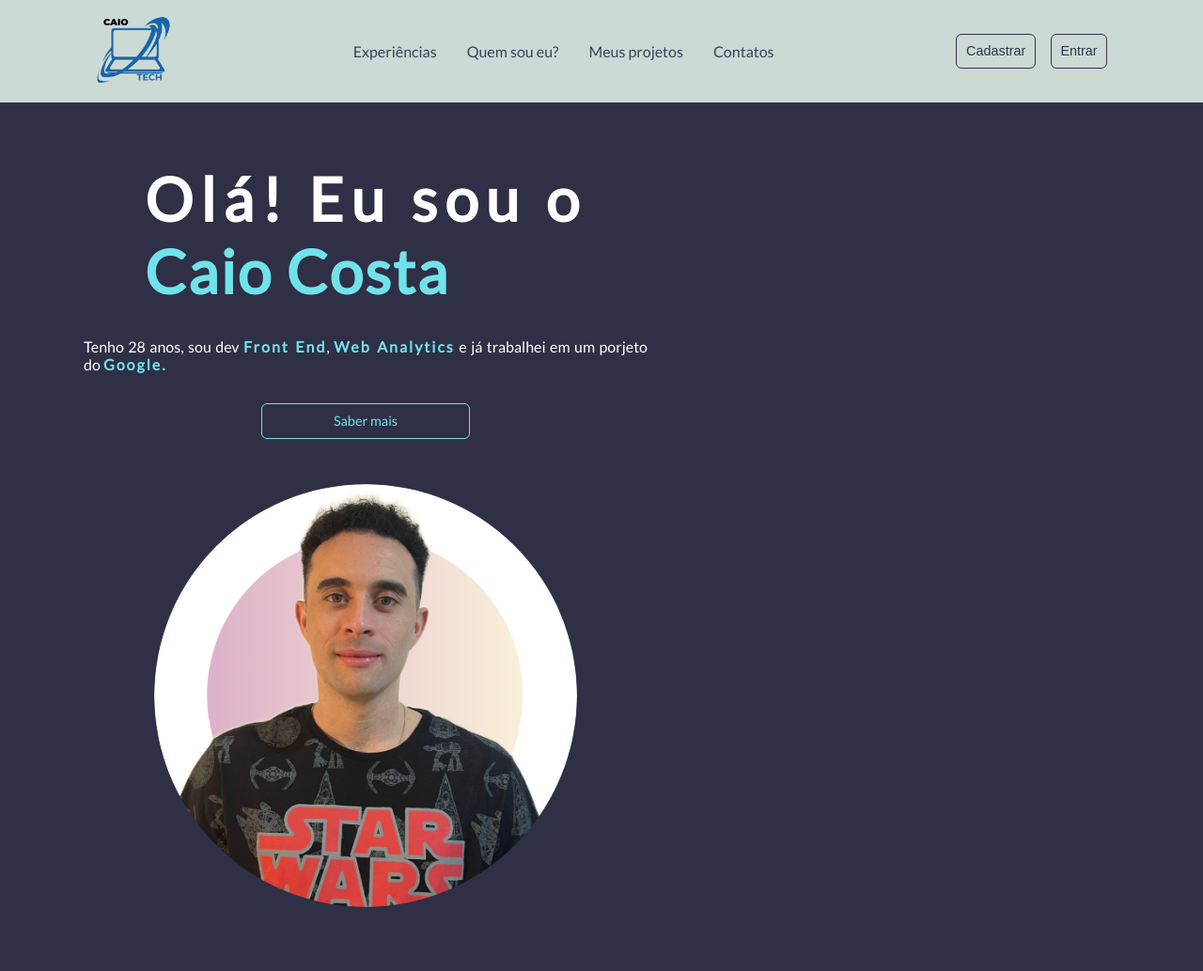
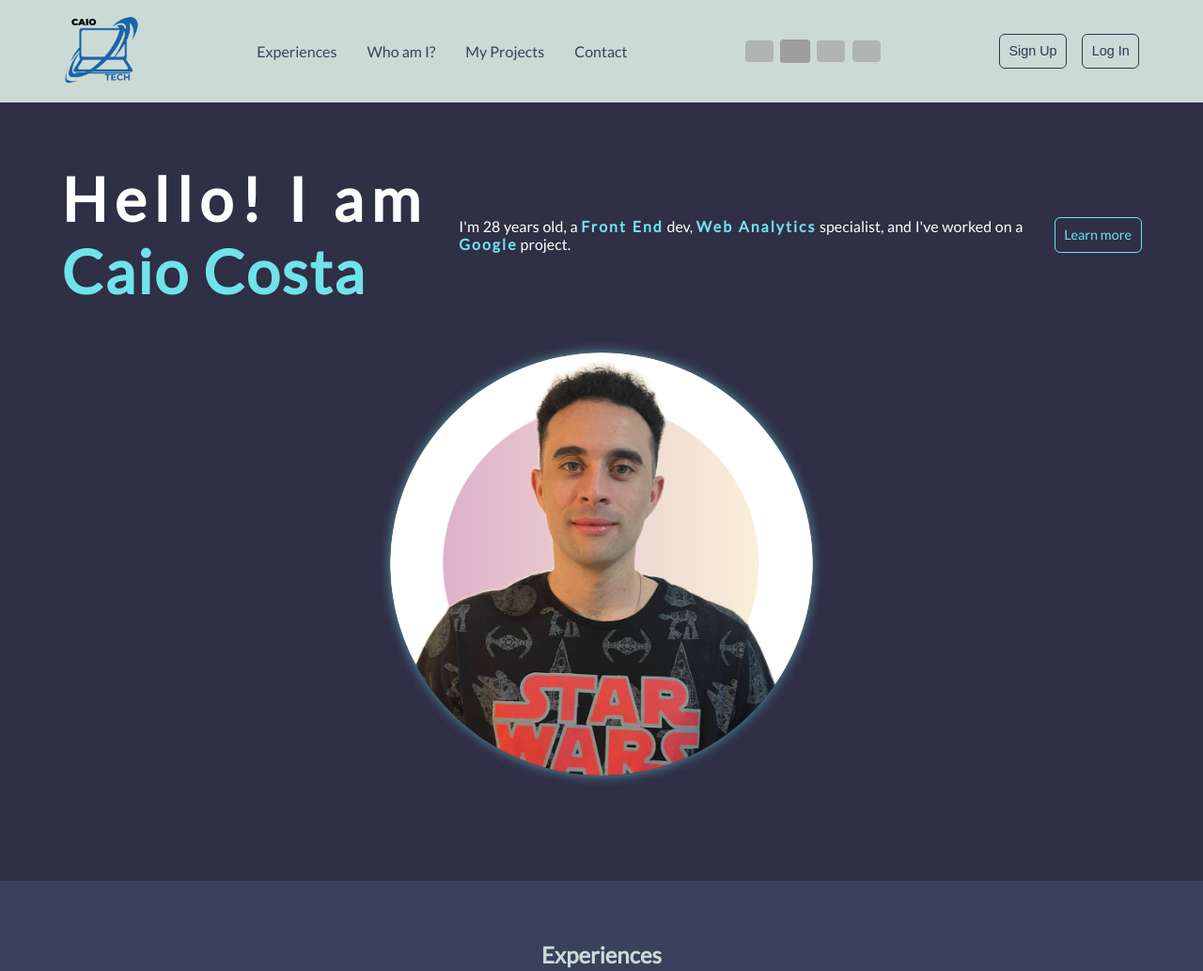
Before and after one commit to caiojcosta/Caio-Costa, a plain HTML site: page index.html in a window 1280 px wide. Shown: the top 1033 px of the page at 94% size. Drawn offline with Linux system fonts and the light colour scheme; no server answers; grey boxes are pictures that could not be loaded.

Commit message:
Idiomas
Alteração do idioma.

```diff
--- a/index.html
+++ b/index.html
@@ -1,59 +1,60 @@
 <!DOCTYPE html>
-<html lang="en">
-
+<html lang="pt-BR">
 <head>
     <meta charset="UTF-8">
     <meta http-equiv="X-UA-Compatible" content="IE=edge">
     <meta name="viewport" content="width=device-width, initial-scale=1.0">
     <link rel="stylesheet" href="style.css">
-    <title>Caio Costa</title>
+    <title>Caio Costat</title>
 
-    <!-- Google Tag Manager -->
-<script>(function(w,d,s,l,i){w[l]=w[l]||[];w[l].push({'gtm.start':
-new Date().getTime(),event:'gtm.js'});var f=d.getElementsByTagName(s)[0],
-j=d.createElement(s),dl=l!='dataLayer'?'&l='+l:'';j.async=true;j.src=
-'https://www.googletagmanager.com/gtm.js?id='+i+dl;f.parentNode.insertBefore(j,f);
-})(window,document,'script','dataLayer','GTM-WQWFKL5R');</script>
-<!-- End Google Tag Manager -->
-
+    <!-- Google tag (gtag.js) -->
+    <script async src="https://www.googletagmanager.com/gtag/js?id=G-Y9HDGN8F5L"></script>
+    <script>
+      window.dataLayer = window.dataLayer || [];
+      function gtag(){dataLayer.push(arguments);}
+      gtag('js', new Date());
+      gtag('config', 'G-Y9HDGN8F5L');
+    </script>
 </head>
 
 <body>
-    <!-- Google Tag Manager (noscript) -->
-<noscript><iframe src="https://www.googletagmanager.com/ns.html?id=GTM-WQWFKL5R"
-height="0" width="0" style="display:none;visibility:hidden"></iframe></noscript>
-<!-- End Google Tag Manager (noscript) -->
-
     <header>
         <div class="box-img-header">
-            <img class="img-logo" src="./images/logo.png" alt="Logo CJ">
+            <img class="img-logo" src="./images/logo.png" alt="Logotipo de Caio Costa com as iniciais CJ">
         </div>
         <nav>
-            <a href="#experiences" class="nav-link">Experiências</a>
-            <a href="#who-am-i" class="nav-link">Quem sou eu?</a>
-            <a href="#my-projects" class="nav-link">Meus projetos</a>
-            <a href="#contact" class="nav-link">Contatos</a>
+            <a href="#experiences" class="nav-link" data-translate-key="nav_experiences">Experiências</a>
+            <a href="#who-am-i" class="nav-link" data-translate-key="nav_whoami">Quem sou eu?</a>
+            <a href="#my-projects" class="nav-link" data-translate-key="nav_projects">Meus projetos</a>
+            <a href="#contact" class="nav-link" data-translate-key="nav_contact">Contatos</a>
         </nav>
+        <div class="language-switcher">
+            <img src="https://flagcdn.com/w40/br.png" alt="Bandeira do Brasil" data-lang="pt-BR" title="Português (Brasil)">
+            <img src="https://flagcdn.com/w40/us.png" alt="Bandeira dos Estados Unidos" data-lang="en-US" title="English (USA)">
+            <img src="https://flagcdn.com/w40/es.png" alt="Bandeira da Espanha" data-lang="es-ES" title="Español (España)">
+            <img src="https://flagcdn.com/w40/cn.png" alt="Bandeira da China" data-lang="zh-CN" title="中文 (中国)">
+        </div>
         <div class="box-btn-actions">
-            <button class="btn-action">Cadastrar</button>
-            <button class="btn-action">Entrar</button>
+            <button class="btn-action" data-translate-key="btn_signup">Cadastrar</button>
+            <button class="btn-action" data-translate-key="btn_login">Entrar</button>
         </div>
     </header>
 
     <main>
         <section class="first-section">
-            <h1>Olá! Eu sou o <br> <strong>Caio Costa</strong></h1>
-            <p>Tenho 28 anos, sou dev <strong>Front End</strong>, <strong>Web Analytics</strong> e já trabalhei em um porjeto do <strong>Google.</strong></p>
-            <a class="btn-action link-action" href="#contact">Saber mais</a>
+            <h1 data-translate-key="h1_greeting">Olá! Eu sou o <br> <strong>Caio Costa</strong></h1>
+            <p data-translate-key="p_intro">Tenho 28 anos, sou dev <strong>Front End</strong>, <strong>Web Analytics</strong> e já trabalhei em um porjeto do <strong>Google.</strong></p>
+            <a class="btn-action link-action" href="#contact" data-translate-key="btn_knowmore">Saber mais</a>
             <div class="box-img-main">
                 <img class="img-profile" src="./images/profile.png" alt="Perfil Caio Costa">
             </div>
         </section>
 
         <section id="experiences" class="second-section">
-            <h2 class="title">Experiências</h2>
+            <h2 class="title" data-translate-key="title_experiences">Experiências</h2>
             <div>
                 <ul>
+                    <!-- Nomes de tecnologias geralmente não são traduzidos -->
                     <li>HTML</li>
                     <li>CSS</li>
                     <li>JavaScript</li>
@@ -64,54 +65,45 @@ height="0" width="0" style="display:none;visibility:hidden"></iframe></noscript>
             </div>
         </section>
 
-        <section id="who-am-i" class="third-section">
-            <h2 class="title">Quem sou eu ?</h2>
+        <section id="who-am-i" class="third-section" >
+            <h2 class="title" data-translate-key="title_whoami">Quem sou eu?</h2>
             <div>
                 <img class="img-who-am-i" src="./images/foto.png" alt="Imagem Caio">
-                <p>Meu nome é <strong> Caio Costa </strong>, formado em <strong>Gestão da Tecnologia da
-                        Informação</strong> pelo Senac. Sou um profissional de TI com um pouco mais de 7 anos de
-                    experiência em suporte técnico, desenvolvimento Web e <strong> Web Analytics </strong>. Domínio de
-                    HTML,
-                    CSS, JavaScript e sistemas de <strong>CMS</strong>.</p>
+                <p data-translate-key="p_whoami">Meu nome é <strong> Caio Costa </strong>, formado em <strong>Gestão da Tecnologia da Informação</strong> pelo Senac. Sou um profissional de TI com um pouco mais de 7 anos de experiência em suporte técnico, desenvolvimento Web e <strong> Web Analytics </strong>. Domínio de HTML, CSS, JavaScript e sistemas de <strong>CMS</strong>.</p>
             </div>
         </section>
 
-        <section id="my-projects" class="fourth-section">
-            <h2 class="title">Meus projetos</h2>
-            <p id="loading">Carregando...</p>
+        <section id="my-projects" class="fourth-section" >
+            <h2 class="title" data-translate-key="title_myprojects">Meus projetos</h2>
+            <p id="loading" data-translate-key="p_loading">Carregando...</p>
             <div id="my-projects-list"></div>
         </section>
-
-
     </main>
 
     <footer id="contact">
-        <h2 class="title">Contato</h2>
+        <h2 class="title" data-translate-key="title_contact">Contato</h2>
         <div>
             <a href="https://www.linkedin.com/in/-caio/" title="Linkedin" target="_blank">
-                <svg xmlns="http://www.w3.org/2000/svg" width="16" height="16" fill="#fff" class="bi bi-linkedin"
-                    viewBox="0 0 16 16">
-                    <path
-                        d="M0 1.146C0 .513.526 0 1.175 0h13.65C15.474 0 16 .513 16 1.146v13.708c0 .633-.526 1.146-1.175 1.146H1.175C.526 16 0 15.487 0 14.854zm4.943 12.248V6.169H2.542v7.225zm-1.2-8.212c.837 0 1.358-.554 1.358-1.248-.015-.709-.52-1.248-1.342-1.248S2.4 3.226 2.4 3.934c0 .694.521 1.248 1.327 1.248zm4.908 8.212V9.359c0-.216.016-.432.08-.586.173-.431.568-.878 1.232-.878.869 0 1.216.662 1.216 1.634v3.865h2.401V9.25c0-2.22-1.184-3.252-2.764-3.252-1.274 0-1.845.7-2.165 1.193v.025h-.016l.016-.025V6.169h-2.4c.03.678 0 7.225 0 7.225z" />
+                <svg xmlns="http://www.w3.org/2000/svg" width="16" height="16" fill="#fff" class="bi bi-linkedin" viewBox="0 0 16 16">
+                    <path d="M0 1.146C0 .513.526 0 1.175 0h13.65C15.474 0 16 .513 16 1.146v13.708c0 .633-.526 1.146-1.175 1.146H1.175C.526 16 0 15.487 0 14.854zm4.943 12.248V6.169H2.542v7.225zm-1.2-8.212c.837 0 1.358-.554 1.358-1.248-.015-.709-.52-1.248-1.342-1.248S2.4 3.226 2.4 3.934c0 .694.521 1.248 1.327 1.248zm4.908 8.212V9.359c0-.216.016-.432.08-.586.173-.431.568-.878 1.232-.878.869 0 1.216.662 1.216 1.634v3.865h2.401V9.25c0-2.22-1.184-3.252-2.764-3.252-1.274 0-1.845.7-2.165 1.193v.025h-.016l.016-.025V6.169h-2.4c.03.678 0 7.225 0 7.225z" />
                 </svg>
             </a>
-            <a href="https://wa.me/5511988159572?text=Oi%20Caio,%20gostei%20do%20seu%20portfolio.%20Vamos%20bater%20um%20papo%3F" title="Whatsapp" target="_blank">
-                <svg xmlns="http://www.w3.org/2000/svg" width="16" height="16" fill="#fff" class="bi bi-whatsapp"
-                    viewBox="0 0 16 16">
-                    <path
-                        d="M13.601 2.326A7.85 7.85 0 0 0 7.994 0C3.627 0 .068 3.558.064 7.926c0 1.399.366 2.76 1.057 3.965L0 16l4.204-1.102a7.9 7.9 0 0 0 3.79.965h.004c4.368 0 7.926-3.558 7.93-7.93A7.9 7.9 0 0 0 13.6 2.326zM7.994 14.521a6.6 6.6 0 0 1-3.356-.92l-.24-.144-2.494.654.666-2.433-.156-.251a6.56 6.56 0 0 1-1.007-3.505c0-3.626 2.957-6.584 6.591-6.584a6.56 6.56 0 0 1 4.66 1.931 6.56 6.56 0 0 1 1.928 4.66c-.004 3.639-2.961 6.592-6.592 6.592m3.615-4.934c-.197-.099-1.17-.578-1.353-.646-.182-.065-.315-.099-.445.099-.133.197-.513.646-.627.775-.114.133-.232.148-.43.05-.197-.1-.836-.308-1.592-.985-.59-.525-.985-1.175-1.103-1.372-.114-.198-.011-.304.088-.403.087-.088.197-.232.296-.346.1-.114.133-.198.198-.33.065-.134.034-.248-.015-.347-.05-.099-.445-1.076-.612-1.47-.16-.389-.323-.335-.445-.34-.114-.007-.247-.007-.38-.007a.73.73 0 0 0-.529.247c-.182.198-.691.677-.691 1.654s.71 1.916.81 2.049c.098.133 1.394 2.132 3.383 2.992.47.205.84.326 1.129.418.475.152.904.129 1.246.08.38-.058 1.171-.48 1.338-.943.164-.464.164-.86.114-.943-.049-.084-.182-.133-.38-.232" />
+            <a href="#" title="Conecte-se comigo no WhatsApp" target="_blank">
+                <svg xmlns="http://www.w3.org/2000/svg" width="16" height="16" fill="#fff" class="bi bi-whatsapp" viewBox="0 0 16 16">
+                    <path d="M13.601 2.326A7.85 7.85 0 0 0 7.994 0C3.627 0 .068 3.558.064 7.926c0 1.399.366 2.76 1.057 3.965L0 16l4.204-1.102a7.9 7.9 0 0 0 3.79.965h.004c4.368 0 7.926-3.558 7.93-7.93A7.9 7.9 0 0 0 13.6 2.326zM7.994 14.521a6.6 6.6 0 0 1-3.356-.92l-.24-.144-2.494.654.666-2.433-.156-.251a6.56 6.56 0 0 1-1.007-3.505c0-3.626 2.957-6.584 6.591-6.584a6.56 6.56 0 0 1 4.66 1.931 6.56 6.56 0 0 1 1.928 4.66c-.004 3.639-2.961 6.592-6.592 6.592m3.615-4.934c-.197-.099-1.17-.578-1.353-.646-.182-.065-.315-.099-.445.099-.133.197-.513.646-.627.775-.114.133-.232.148-.43.05-.197-.1-.836-.308-1.592-.985-.59-.525-.985-1.175-1.103-1.372-.114-.198-.011-.304.088-.403.087-.088.197-.232.296-.346.1-.114.133-.198.198-.33.065-.134.034-.248-.015-.347-.05-.099-.445-1.076-.612-1.47-.16-.389-.323-.335-.445-.34-.114-.007-.247-.007-.38-.007a.73.73 0 0 0-.529.247c-.182.198-.691.677-.691 1.654s.71 1.916.81 2.049c.098.133 1.394 2.132 3.383 2.992.47.205.84.326 1.129.418.475.152.904.129 1.246.08.38-.058 1.171-.48 1.338-.943.164-.464.164-.86.114-.943-.049-.084-.182-.133-.38-.232" />
                 </svg>
             </a>
             <a href="https://github.com/caiojcosta" title="GitHub" target="_blank">
-                <svg xmlns="http://www.w3.org/2000/svg" width="16" height="16" fill="#fff" class="bi bi-github"
-                    viewBox="0 0 16 16">
-                    <path
-                        d="M8 0C3.58 0 0 3.58 0 8c0 3.54 2.29 6.53 5.47 7.59.4.07.55-.17.55-.38 0-.19-.01-.82-.01-1.49-2.01.37-2.53-.49-2.69-.94-.09-.23-.48-.94-.82-1.13-.28-.15-.68-.52-.01-.53.63-.01 1.08.58 1.23.82.72 1.21 1.87.87 2.33.66.07-.52.28-.87.51-1.07-1.78-.2-3.64-.89-3.64-3.95 0-.87.31-1.59.82-2.15-.08-.2-.36-1.02.08-2.12 0 0 .67-.21 2.2.82.64-.18 1.32-.27 2-.27s1.36.09 2 .27c1.53-1.04 2.2-.82 2.2-.82.44 1.1.16 1.92.08 2.12.51.56.82 1.27.82 2.15 0 3.07-1.87 3.75-3.65 3.95.29.25.54.73.54 1.48 0 1.07-.01 1.93-.01 2.2 0 .21.15.46.55.38A8.01 8.01 0 0 0 16 8c0-4.42-3.58-8-8-8" />
+                <svg xmlns="http://www.w3.org/2000/svg" width="16" height="16" fill="#fff" class="bi bi-github" viewBox="0 0 16 16">
+                    <path d="M8 0C3.58 0 0 3.58 0 8c0 3.54 2.29 6.53 5.47 7.59.4.07.55-.17.55-.38 0-.19-.01-.82-.01-1.49-2.01.37-2.53-.49-2.69-.94-.09-.23-.48-.94-.82-1.13-.28-.15-.68-.52-.01-.53.63-.01 1.08.58 1.23.82.72 1.21 1.87.87 2.33.66.07-.52.28-.87.51-1.07-1.78-.2-3.64-.89-3.64-3.95 0-.87.31-1.59.82-2.15-.08-.2-.36-1.02.08-2.12 0 0 .67-.21 2.2.82.64-.18 1.32-.27 2-.27s1.36.09 2 .27c1.53-1.04 2.2-.82 2.2-.82.44 1.1.16 1.92.08 2.12.51.56.82 1.27.82 2.15 0 3.07-1.87 3.75-3.65 3.95.29.25.54.73.54 1.48 0 1.07-.01 1.93-.01 2.2 0 .21.15.46.55.38A8.01 8.01 0 0 0 16 8c0-4.42-3.58-8-8-8" />
                 </svg>
             </a>
         </div>
     </footer>
+    <!-- O arquivo de traduções deve vir primeiro -->
+    <script src="translations.js"></script>
+    <!-- O arquivo de lógica vem depois, pois usa as traduções -->
+    <script src="language.js"></script>
+    <script src="main.js"></script>
 </body>
-<script src="main.js"></script>
-
 </html>
--- /dev/null
+++ b/language.js
@@ -0,0 +1,48 @@
+document.addEventListener('DOMContentLoaded', () => {
+    const languageSwitcher = document.querySelector('.language-switcher');
+
+    const setLanguage = (lang) => {
+        // Percorre todos os elementos que têm a chave de tradução
+        document.querySelectorAll('[data-translate-key]').forEach(element => {
+            const key = element.getAttribute('data-translate-key');
+            // Verifica se a tradução para o idioma e a chave existem
+            if (translations[lang] && translations[lang][key]) {
+                // Substitui o conteúdo do elemento pela tradução
+                element.innerHTML = translations[lang][key];
+            }
+        });
+
+        // Atualiza o atributo 'lang' da tag <html> para acessibilidade
+        document.documentElement.lang = lang;
+
+        // Salva a preferência de idioma no navegador do usuário
+        localStorage.setItem('language', lang);
+
+        // Atualiza qual bandeira aparece como "ativa"
+        languageSwitcher.querySelectorAll('img').forEach(img => {
+            if (img.getAttribute('data-lang') === lang) {
+                img.classList.add('active');
+            } else {
+                img.classList.remove('active');
+            }
+        });
+    };
+
+    // Adiciona o "ouvinte" de cliques no container das bandeiras
+    languageSwitcher.addEventListener('click', (event) => {
+        // Pega o idioma do atributo 'data-lang' da imagem clicada
+        const lang = event.target.getAttribute('data-lang');
+        if (lang) {
+            setLanguage(lang);
+        }
+    });
+
+    // Define o idioma inicial ao carregar a página
+    // 1. Tenta usar o idioma salvo anteriormente
+    // 2. Se não houver, tenta usar o idioma do navegador
+    // 3. Se não for compatível, usa 'pt-BR' como padrão
+    const savedLang = localStorage.getItem('language');
+    const browserLang = navigator.language || navigator.userLanguage; // pt-BR, en-US, etc.
+
+    setLanguage(savedLang || Object.keys(translations).find(k => browserLang.startsWith(k.split('-')[0])) || 'pt-BR');
+});
--- a/main.js
+++ b/main.js
@@ -3,7 +3,6 @@ function getProjects() {
     const projectUrls = ['Alura-Back-End', 'caio', 'Flappy-Bird', 'ATIVIDADES'];
     const projectPromises = projectUrls.map(projectUrl => fetch(`${baseUrl}${projectUrl}`, { method: 'GET' }));
     var loadingElement = document.getElementById('loading');
-
     Promise.all(projectPromises)
         .then(responses => Promise.all(responses.map(response => response.json())))
         .then(projectsData => {
@@ -19,7 +18,6 @@ function getProjects() {
 
 function showProject(data) {
     var listElement = document.getElementById('my-projects-list')
-
     for (let i = 0; i < data.length; i++)
     {
         let a = document.createElement("a")
@@ -31,4 +29,5 @@ function showProject(data) {
         listElement.appendChild(a)
     }
 }
-    getProjects();
+
+getProjects();
--- a/style.css
+++ b/style.css
@@ -35,7 +35,7 @@
 
 body {
     background-color: var(--dark6);
-    height: 100vh;
+    min-height: 100vh;
     font-family: 'Lato';
 }
 
@@ -66,10 +66,29 @@ nav {
     flex-wrap: wrap;
 }
 
+.language-switcher {
+    display: flex;
+    gap: 0.5rem;
+    align-items: center;
+}
+
+.language-switcher img {
+    width: 30px;
+    cursor: pointer;
+    border-radius: 4px;
+    opacity: 0.6;
+    transition: opacity 0.3s, transform 0.3s;
+}
+
+.language-switcher img:hover,
+.language-switcher img.active {
+    opacity: 1;
+    transform: scale(1.1);
+}
+
 .nav-link {
     text-decoration: none;
     color: var(--dark2);
-
 }
 
 .nav-link:hover {
@@ -105,7 +124,6 @@ nav {
 
 .link-action {
     text-decoration: none;
-    width: 200px;
     text-align: center;
     background-color: transparent;
     border: 1px solid var(--cyan1);
@@ -128,7 +146,6 @@ section {
     gap: 2rem;
     flex-wrap: wrap;
     align-items: center;
-    width: 650px;
 }
 
 .first-section > div{
@@ -165,7 +182,6 @@ strong {
     width: 100%;
 }
 
-
 :is(.second-section, .fourth-section){
     background-color: var(--dark2);
     display: flex;
@@ -199,7 +215,6 @@ strong {
 .title{
     color: var(--dark5);
 }
-
 
 .third-section {
     display: flex;
@@ -243,7 +258,7 @@ footer > div{
 #my-projects-list{
     display: flex;
     gap: 2rem;
-    flex: wrap;
+    flex-wrap: wrap;
     justify-content: center;
     align-items: center;
 }
@@ -255,21 +270,59 @@ footer > div{
 
 #my-projects-list a:hover{
     color: var(--dark5);
-    transition: 4s;
+    transition: .4s;
     cursor: pointer;
 }
 
 :is(.img-profile, .img-who-am-i){
-    box-sizing: 1px 1px 1px 1px var(--cyan1);
+    box-shadow: 0px 0px 15px -4px var(--cyan1);
 }
 
-@media (max-width: 600px) {
+/* --- Media Queries para Responsividade --- */
+
+@media (max-width: 768px) {
+    h1 {
+        font-size: 3rem;
+        text-align: center;
+    }
+
+    section, footer {
+        padding: 3rem 2rem;
+    }
+
     .first-section {
-        display: flex;
         justify-content: center;
+    }
 
-        flex-wrap: wrap;
+    .first-section > div {
+        /* Centraliza o conteúdo do texto e o botão */
         align-items: center;
+    }
 
+    .first-section p {
+        text-align: center;
     }
-  }
+
+    .third-section > div {
+        flex-direction: column;
+        gap: 2rem;
+    }
+}
+
+@media (max-width: 650px) {
+    header {
+        flex-direction: column;
+        justify-content: center;
+    }
+
+    .box-img-main {
+        max-width: 300px;
+    }
+}
+
+@media (max-width: 480px) {
+    h1 {
+        font-size: 2.2rem;
+        letter-spacing: 4px;
+    }
+}
--- /dev/null
+++ b/translations.js
@@ -0,0 +1,70 @@
+const translations = {
+  "pt-BR": {
+    nav_experiences: "Experiências",
+    nav_whoami: "Quem sou eu?",
+    nav_projects: "Meus projetos",
+    nav_contact: "Contatos",
+    btn_signup: "Cadastrar",
+    btn_login: "Entrar",
+    h1_greeting: "Olá! Eu sou o <br> <strong>Caio Costa</strong>",
+    p_intro: "Tenho 28 anos, sou dev <strong>Front End</strong>, <strong>Web Analytics</strong> e já trabalhei em um projeto do <strong>Google.</strong>",
+    btn_knowmore: "Saber mais",
+    title_experiences: "Experiências",
+    title_whoami: "Quem sou eu?",
+    p_whoami: "Meu nome é <strong>Caio Costa</strong>, formado em <strong>Gestão da Tecnologia da Informação</strong> pelo Senac. Sou um profissional de TI com um pouco mais de 7 anos de experiência em suporte técnico, desenvolvimento Web e <strong>Web Analytics</strong>. Domínio de HTML, CSS, JavaScript e sistemas de <strong>CMS</strong>.",
+    title_myprojects: "Meus projetos",
+    p_loading: "Carregando...",
+    title_contact: "Contato",
+  },
+  "en-US": {
+    nav_experiences: "Experiences",
+    nav_whoami: "Who am I?",
+    nav_projects: "My Projects",
+    nav_contact: "Contact",
+    btn_signup: "Sign Up",
+    btn_login: "Log In",
+    h1_greeting: "Hello! I am <br> <strong>Caio Costa</strong>",
+    p_intro: "I'm 28 years old, a <strong>Front End</strong> dev, <strong>Web Analytics</strong> specialist, and I've worked on a <strong>Google</strong> project.",
+    btn_knowmore: "Learn more",
+    title_experiences: "Experiences",
+    title_whoami: "Who am I?",
+    p_whoami: "My name is <strong>Caio Costa</strong>, graduated in <strong>Information Technology Management</strong> from Senac. I am an IT professional with over 7 years of experience in technical support, Web development, and <strong>Web Analytics</strong>. Proficient in HTML, CSS, JavaScript, and <strong>CMS</strong> systems.",
+    title_myprojects: "My Projects",
+    p_loading: "Loading...",
+    title_contact: "Contact",
+  },
+  "es-ES": {
+    nav_experiences: "Experiencia",
+    nav_whoami: "¿Quién soy?",
+    nav_projects: "Mis Proyectos",
+    nav_contact: "Contacto",
+    btn_signup: "Registrarse",
+    btn_login: "Iniciar Sesión",
+    h1_greeting: "¡Hola! Soy <br> <strong>Caio Costa</strong>",
+    p_intro: "Tengo 28 años, soy desarrollador <strong>Front End</strong>, especialista en <strong>Analítica Web</strong> y he trabajado en un proyecto de <strong>Google.</strong>",
+    btn_knowmore: "Saber más",
+    title_experiences: "Experiencia",
+    title_whoami: "¿Quién soy?",
+    p_whoami: "Mi nombre es <strong>Caio Costa</strong>, graduado en <strong>Gestión de Tecnología de la Información</strong> por Senac. Soy un profesional de TI con más de 7 años de experiencia en soporte técnico, desarrollo Web y <strong>Analítica Web</strong>. Dominio de HTML, CSS, JavaScript y sistemas <strong>CMS</strong>.",
+    title_myprojects: "Mis Proyectos",
+    p_loading: "Cargando...",
+    title_contact: "Contacto",
+  },
+  "zh-CN": {
+    nav_experiences: "经验",
+    nav_whoami: "关于我",
+    nav_projects: "我的项目",
+    nav_contact: "联系方式",
+    btn_signup: "注册",
+    btn_login: "登录",
+    h1_greeting: "你好！我是 <br> <strong>Caio Costa</strong>",
+    p_intro: "我今年28岁，是一名<strong>前端</strong>开发人员、<strong>网站分析</strong>专家，并曾参与一个<strong>谷歌</strong>的项目。",
+    btn_knowmore: "了解更多",
+    title_experiences: "经验",
+    title_whoami: "关于我",
+    p_whoami: "我的名字是<strong>Caio Costa</strong>，毕业于Senac的<strong>信息技术管理</strong>专业。我是一名IT专业人士，在技术支持、Web开发和<strong>网站分析</strong>方面拥有超过7年的经验。精通HTML、CSS、JavaScript和<strong>CMS</strong>系统。",
+    title_myprojects: "我的项目",
+    p_loading: "加载中...",
+    title_contact: "联系方式",
+  },
+};
```
